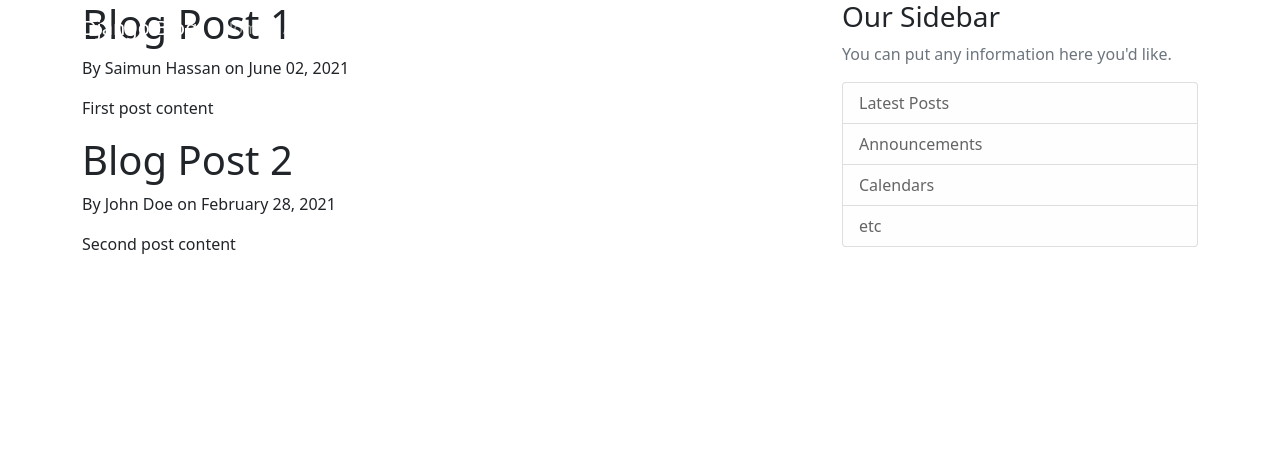
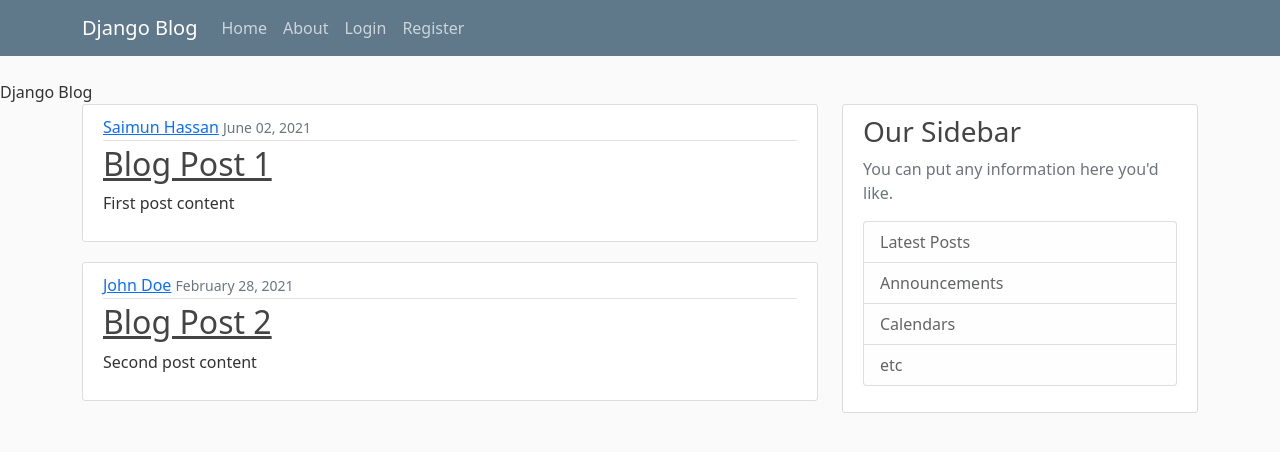
Before and after one commit to Saimun4u/Django-Blog, a Django app: page / in a window 1280 px wide. Shown: the top 452 px of the page. Run offline with Django 3.2, Linux system fonts and the light colour scheme.

Commit message:
Styled the blog homepage

```diff
--- a/blog/static/blog/main.css
+++ b/blog/static/blog/main.css
@@ -0,0 +1,89 @@
+body {
+  background: #fafafa;
+  color: #333333;
+  margin-top: 5rem;
+}
+
+h1,
+h2,
+h3,
+h4,
+h5,
+h6 {
+  color: #444444;
+}
+
+ul {
+  margin: 0;
+}
+
+.bg-steel {
+  background-color: #5f788a;
+}
+
+.site-header .navbar-nav .nav-link {
+  color: #cbd5db;
+}
+
+.site-header .navbar-nav .nav-link:hover {
+  color: #ffffff;
+}
+
+.site-header .navbar-nav .nav-link.active {
+  font-weight: 500;
+}
+
+.content-section {
+  background: #ffffff;
+  padding: 10px 20px;
+  border: 1px solid #dddddd;
+  border-radius: 3px;
+  margin-bottom: 20px;
+}
+
+.article-title {
+  color: #444444;
+}
+
+a.article-title:hover {
+  color: #428bca;
+  text-decoration: none;
+}
+
+.article-content {
+  white-space: pre-line;
+}
+
+.article-img {
+  height: 65px;
+  width: 65px;
+  margin-right: 16px;
+}
+
+.article-metadata {
+  padding-bottom: 1px;
+  margin-bottom: 4px;
+  border-bottom: 1px solid #e3e3e3;
+}
+
+.article-metadata a:hover {
+  color: #333;
+  text-decoration: none;
+}
+
+.article-svg {
+  width: 25px;
+  height: 25px;
+  vertical-align: middle;
+}
+
+.account-img {
+  height: 125px;
+  width: 125px;
+  margin-right: 20px;
+  margin-bottom: 16px;
+}
+
+.account-heading {
+  font-size: 2.5rem;
+}
--- a/blog/templates/blog/base.html
+++ b/blog/templates/blog/base.html
@@ -9,7 +9,7 @@
      <!-- Bootstrap CSS -->
      <link href="https://cdn.jsdelivr.net/npm/bootstrap@5.0.1/dist/css/bootstrap.min.css" rel="stylesheet" integrity="sha384-+0n0xVW2eSR5OomGNYDnhzAbDsOXxcvSN1TPprVMTNDbiYZCxYbOOl7+AMvyTG2x" crossorigin="anonymous">
 
-     <link rel="stylesheet" type="text/css" href="{% static 'blog/main.css' %}">
+     <link rel="stylesheet" type="text/css" href="{% static 'blog/main.css' %}"
 
 
     {% if title %}
--- a/blog/templates/blog/home.html
+++ b/blog/templates/blog/home.html
@@ -1,8 +1,15 @@
 {% extends "blog/base.html" %}
 {% block content %}
     {% for post in posts %}
-        <h1>{{post.title}}</h1>
-        <p>By {{post.author}} on {{post.date_posted}}</p>
-        <p>{{post.content}}</p>
+    <article class="media content-section">
+        <div class="media-body">
+          <div class="article-metadata">
+            <a class="mr-2" href="#">{{ post.author }}</a>
+            <small class="text-muted">{{ post.date_posted }}</small>
+          </div>
+          <h2><a class="article-title" href="#">{{ post.title }}</a></h2>
+          <p class="article-content">{{ post.content }}</p>
+        </div>
+      </article>
     {% endfor %}
 {% endblock content %}
```
Also changed, not shown: blog/templates/blog/about.html (+4 -16 lines).
